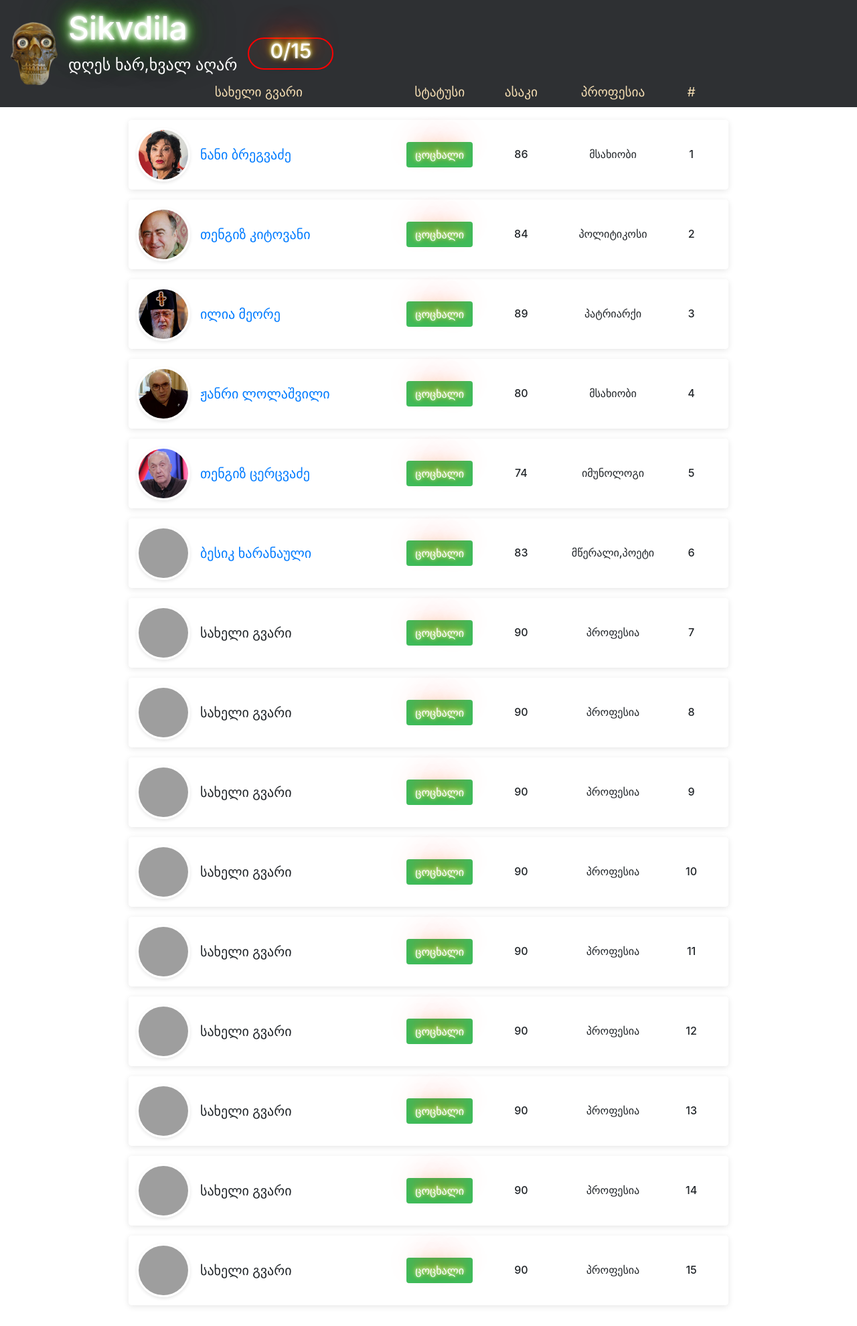
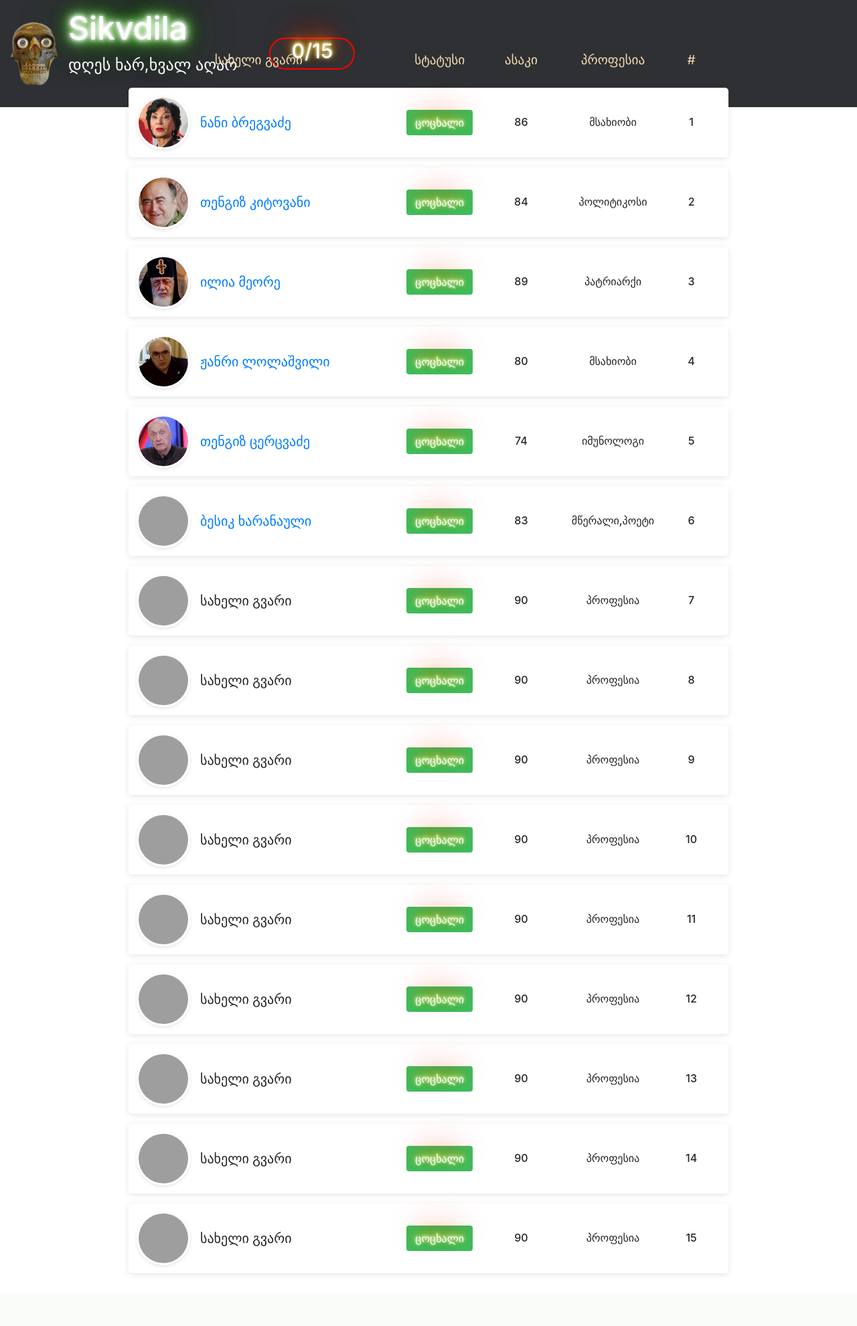
Before and after one commit to Giorgi2002/arvgingagvigos, a PHP site: page / in a window 1280 px wide. Shown: the whole page at 67% size. After the commit the page ends 1902 px from the top, so only its background shows below. Run offline with PHP 8.4, Linux system fonts and the light colour scheme; grey boxes are pictures that could not be loaded.

Commit message:
Update style.css

```diff
--- a/style.css
+++ b/style.css
@@ -40,7 +40,7 @@ body header {
   height: 100%;
   display: flex;
   width: 10rem;
-  margin-right: 5rem;
+  margin-left: 2rem;
   justify-content: center;
   align-items: center;
 }
@@ -84,7 +84,7 @@ span {
   display: flex;
   align-items: center;
   justify-content: center;
-  margin-top: 3rem;
+  margin-right: 4rem;
   position: relative;
   bottom: 7rem;
 }
```
